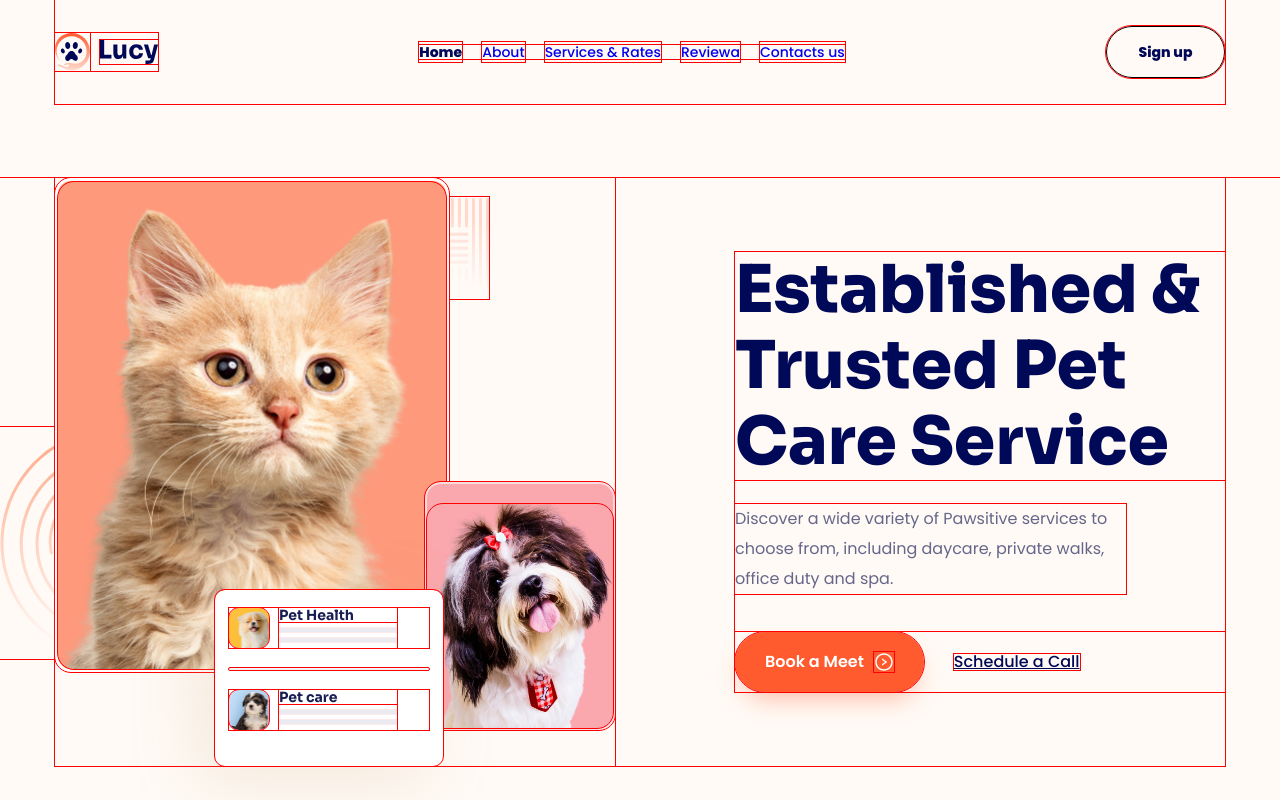
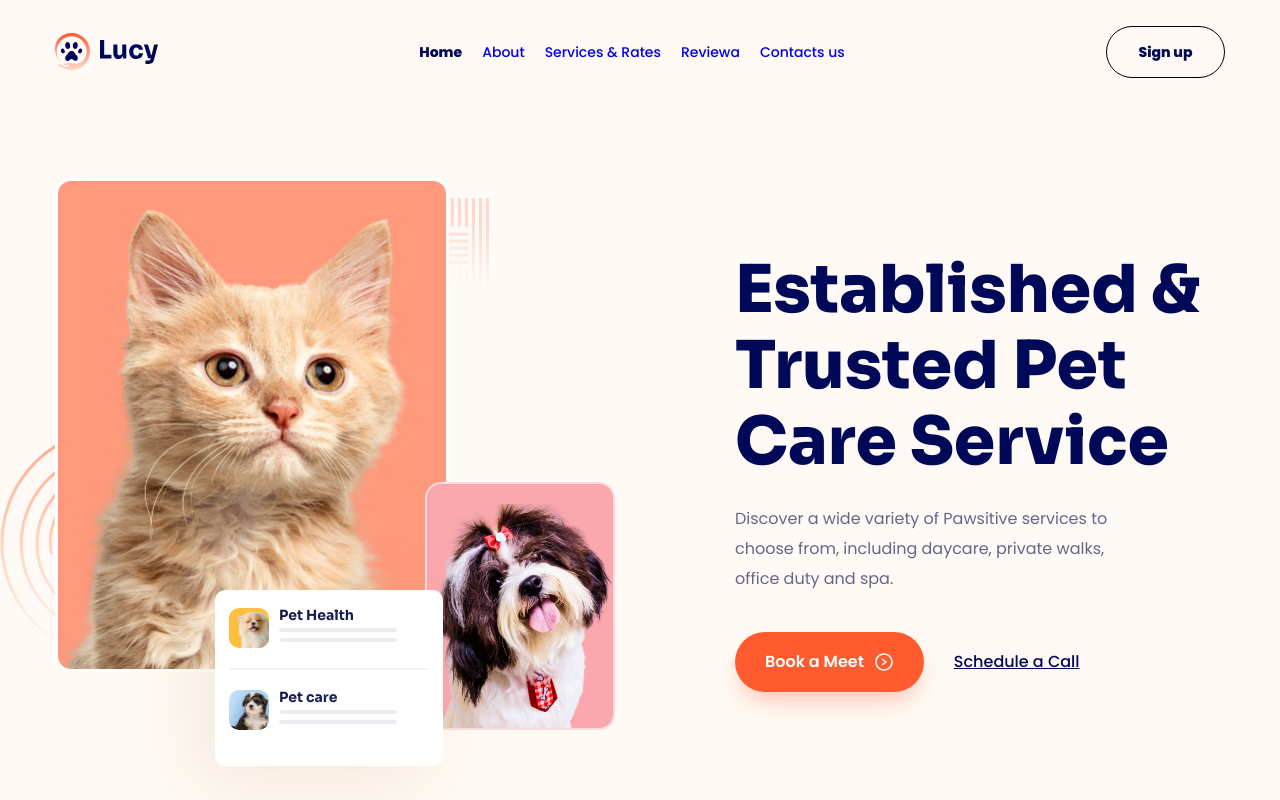
Before and after one commit to dngocson/ProjectHTML2, a React (Vite) app in the folder projectHTML/: page / in a window 1280 px wide. Shown: the top 800 px of the page. Built offline with nearby package versions, Linux system fonts and the light colour scheme.

Commit message:
Update App.scss

```diff
--- a/projectHTML/src/App.scss
+++ b/projectHTML/src/App.scss
@@ -684,9 +684,7 @@ html {
   color: #ff5d31;
   border-bottom: 0.2rem solid #ff5d31;
 }
-* {
-  outline: 1px red solid;
-}
+
 ////////////////////// RESPONSIVE
 
 @media only screen and (max-width: 1024px) {
```
